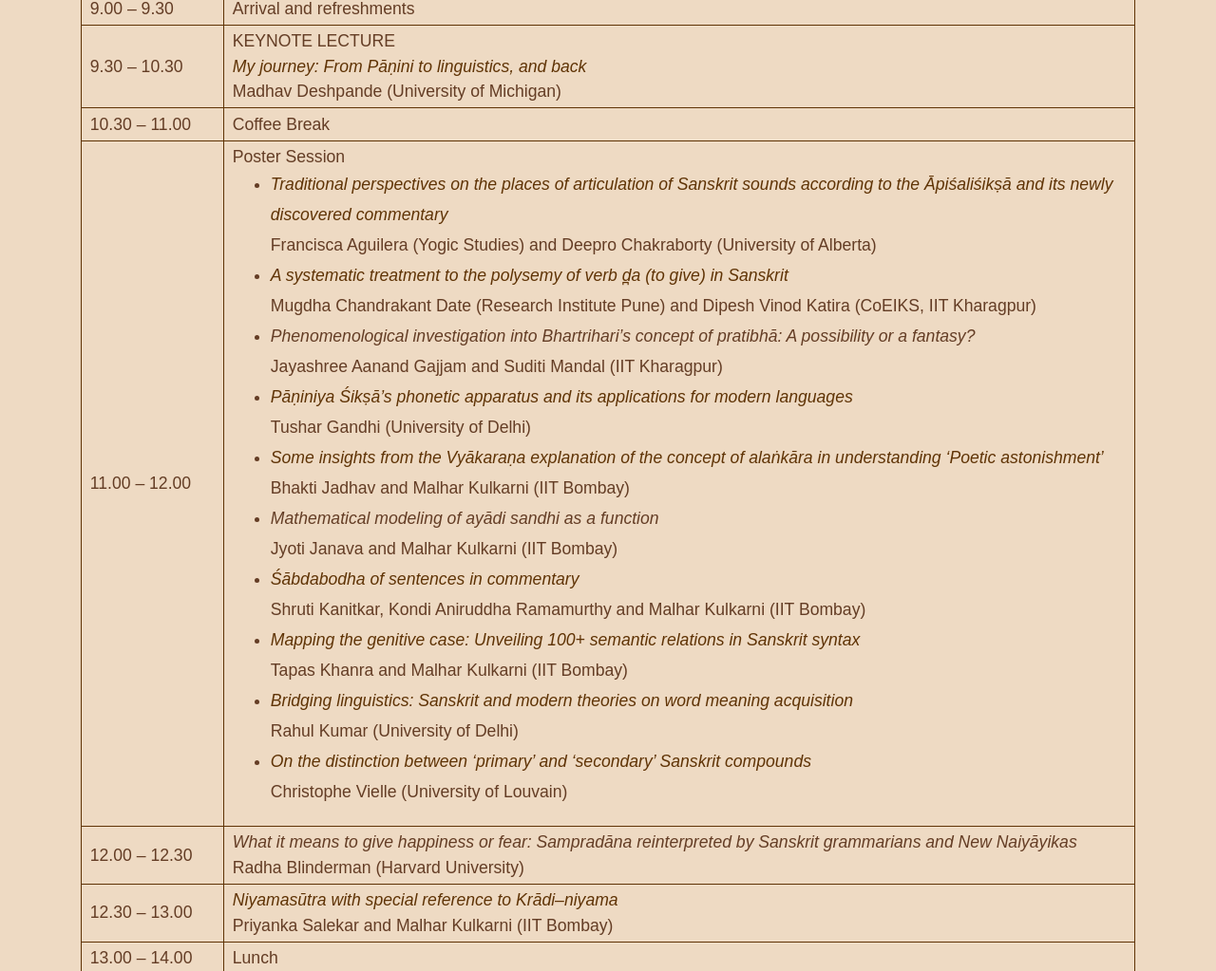
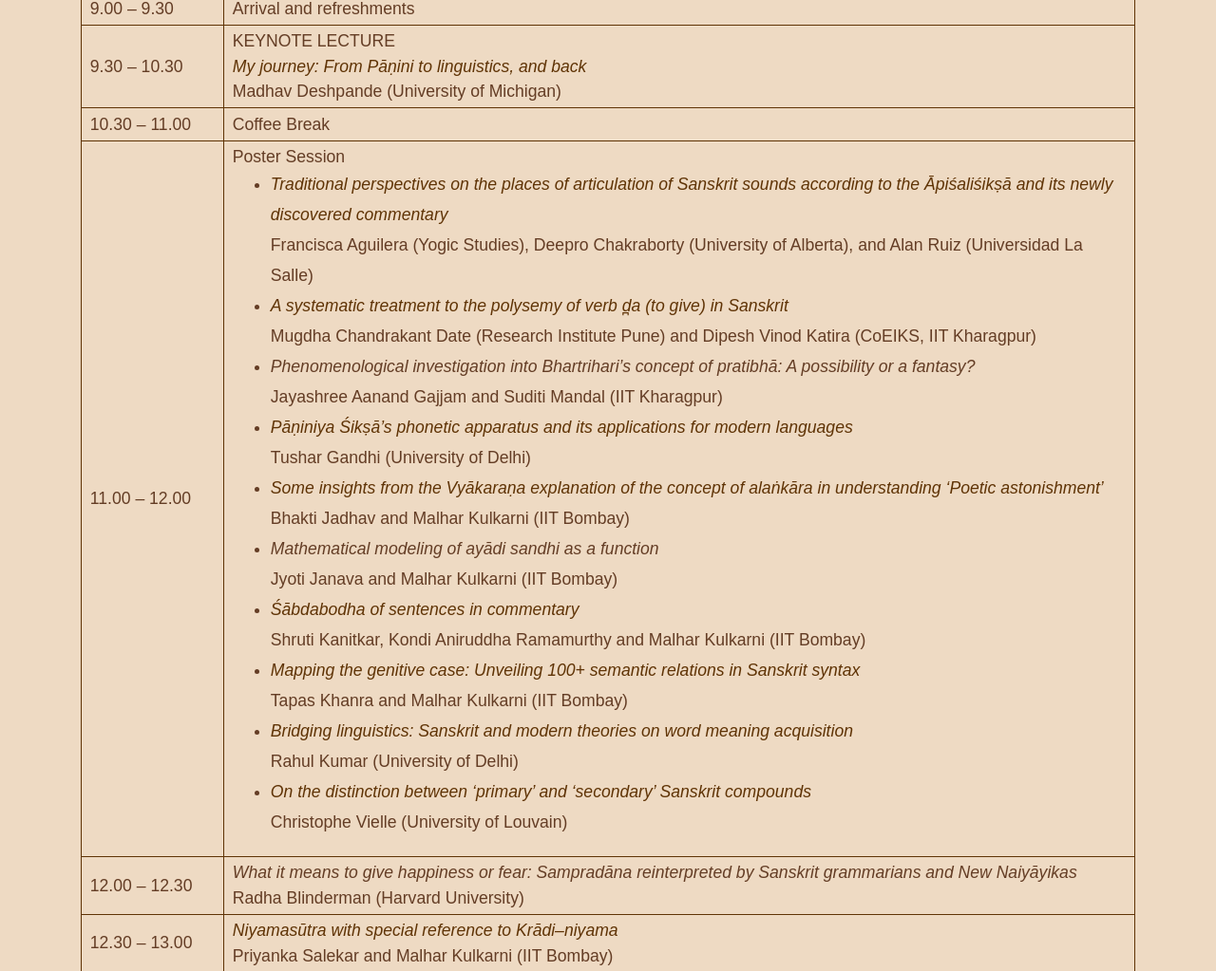
Before and after one commit to linguindic/linguindic-website, a Django app: page /conference/programme/ in a window 1280 px wide. Shown: the part 1760-2783 px from the top of the page at 95% size. Run offline with Django 4.2, Linux system fonts and the light colour scheme; parts of the project's set-up code (start-up, migrations or seed data) failed here and were passed over.

Commit message:
updated programme

```diff
--- a/django/general/templates/general/conference-programme.html
+++ b/django/general/templates/general/conference-programme.html
@@ -160,7 +160,7 @@
                             <li>
                                 <em><a href="{% static 'documents/conference_2025_programme/abstracts/places_of_articulation_of_sanskrit_sounds.pdf' %}" target="_blank">Traditional perspectives on the places of articulation of Sanskrit sounds according to the Āpiśaliśikṣā and its newly discovered commentary</a></em>
                                 <br>
-                                Francisca Aguilera (Yogic Studies) and Deepro Chakraborty (University of Alberta)
+                                Francisca Aguilera (Yogic Studies), Deepro Chakraborty (University of Alberta), and Alan Ruiz (Universidad La Salle)
                             </li>
                             <li>
                                 <em><a href="{% static 'documents/conference_2025_programme/abstracts/polysemy_of_verb.pdf' %}" target="_blank">A systematic treatment to the polysemy of verb d̪a (to give) in Sanskrit</a></em>
```
Also changed, not shown: 1 other file.
